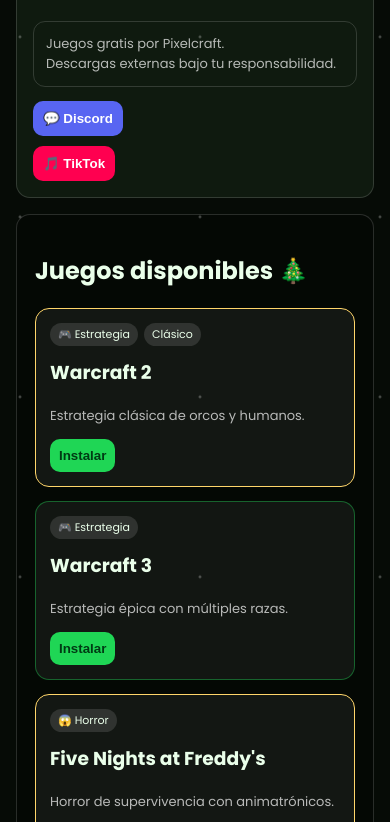
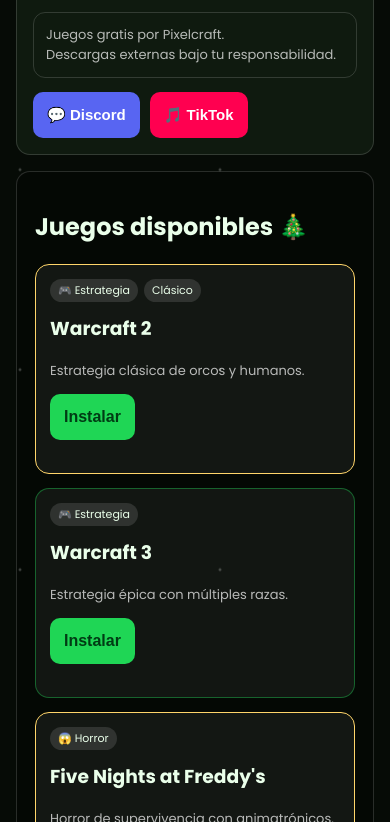
Before and after one commit to Logicraftstudio/Juegos, a plain HTML site: page index.html in a window 390 px wide. Shown: the part 127-949 px from the top of the page. Drawn offline with Linux system fonts and the light colour scheme.

Commit message:
Update index.html

```diff
--- a/index.html
+++ b/index.html
@@ -31,24 +31,24 @@ body{
   font-family:'Poppins',system-ui;
 }
 
-/* ❄ NIEVE LIGERA */
+/* NIEVE OPTIMIZADA */
 .snow{
   position:fixed;
   inset:0;
   pointer-events:none;
   background:radial-gradient(2px 2px at 20px 30px,#fff,transparent);
-  background-size:180px 180px;
-  animation:snow 26s linear infinite;
-  opacity:.4;
+  background-size:200px 200px;
+  animation:snow 30s linear infinite;
+  opacity:.35;
 }
 @keyframes snow{
-  from{background-position:0 -200px}
-  to{background-position:0 600px}
+  from{background-position:0 -300px}
+  to{background-position:0 700px}
 }
 
 .page{
   max-width:1200px;
-  margin:24px auto;
+  margin:20px auto;
   padding:16px;
   display:grid;
   grid-template-columns:280px 1fr;
@@ -88,7 +88,7 @@ body{
   color:var(--muted);
 }
 
-/* BOTONES SOCIALES */
+/* SOCIALES */
 .social{
   margin-top:14px;
   display:flex;
@@ -96,16 +96,15 @@ body{
   gap:10px;
 }
 .social a{text-decoration:none}
+
 .social-btn{
-  padding:10px;
+  padding:12px;
   border-radius:10px;
   border:none;
   font-weight:700;
   color:#fff;
   cursor:pointer;
-  transition:transform .15s;
 }
-.social-btn:hover{transform:translateY(-2px)}
 .discord{background:var(--discord)}
 .tiktok{background:var(--tiktok)}
 
@@ -132,9 +131,8 @@ h2::after{content:" 🎄"}
   background:rgba(255,255,255,.06);
   display:flex;
   flex-direction:column;
-  transition:transform .15s;
+  min-height:210px;
 }
-.game-card:hover{transform:translateY(-4px)}
 
 .featured{border-color:var(--gold)}
 
@@ -152,16 +150,21 @@ h2::after{content:" 🎄"}
 }
 
 .game-card h3{margin:6px 0}
-.game-card p{font-size:13px;color:var(--muted)}
+.game-card p{
+  font-size:13px;
+  color:var(--muted);
+  line-height:1.4;
+}
 
 .install-btn{
   margin-top:auto;
-  padding:9px;
+  padding:12px;
   border-radius:10px;
   background:var(--navidad);
   border:none;
   color:#003b14;
   font-weight:700;
+  font-size:14px;
   cursor:pointer;
 }
 
@@ -181,8 +184,39 @@ footer{
   margin:22px 0;
 }
 
-@media(max-width:900px){
-  .page{grid-template-columns:1fr}
+/* 📱 MOBILE */
+@media (max-width: 768px){
+  .page{
+    grid-template-columns:1fr;
+  }
+
+  .sidebar{
+    order:-1;
+  }
+
+  .brand h1{
+    font-size:22px;
+  }
+
+  .social{
+    flex-direction:row;
+  }
+
+  .social-btn{
+    flex:1;
+    text-align:center;
+    padding:14px;
+    font-size:15px;
+  }
+
+  .game-grid{
+    grid-template-columns:1fr;
+  }
+
+  .install-btn{
+    font-size:16px;
+    padding:14px;
+  }
 }
 </style>
 </head>
@@ -222,42 +256,50 @@ footer{
     <div class="tags"><span class="tag">🎮 Estrategia</span><span class="tag">Clásico</span></div>
     <h3>Warcraft 2</h3>
     <p>Estrategia clásica de orcos y humanos.</p>
-    <a href="https://en.war2.ru/downloads/" target="_blank"><button class="install-btn">Instalar</button></a>
+    <a href="https://en.war2.ru/downloads/" target="_blank">
+      <button class="install-btn">Instalar</button>
+    </a>
   </div>
 
   <div class="game-card">
     <div class="tags"><span class="tag">🎮 Estrategia</span></div>
     <h3>Warcraft 3</h3>
     <p>Estrategia épica con múltiples razas.</p>
-    <a href="#" target="_blank"><button class="install-btn">Instalar</button></a>
+    <a href="#"><button class="install-btn">Instalar</button></a>
   </div>
 
   <div class="game-card featured">
     <div class="tags"><span class="tag">😱 Horror</span></div>
     <h3>Five Nights at Freddy's</h3>
     <p>Horror de supervivencia con animatrónicos.</p>
-    <a href="https://www.mediafire.com/file/g3h91wfwg74ap0z/Five+Nights+at+Freddy's.exe/file" target="_blank"><button class="install-btn">Instalar</button></a>
+    <a href="https://www.mediafire.com/file/g3h91wfwg74ap0z/Five+Nights+at+Freddy's.exe/file" target="_blank">
+      <button class="install-btn">Instalar</button>
+    </a>
   </div>
 
   <div class="game-card">
     <div class="tags"><span class="tag">👨‍👩‍👧‍👦 Simulación</span></div>
     <h3>The Sims 1</h3>
     <p>Simulador de vida.</p>
-    <a href="#" target="_blank"><button class="install-btn">Instalar</button></a>
+    <a href="#"><button class="install-btn">Instalar</button></a>
   </div>
 
   <div class="game-card">
     <div class="tags"><span class="tag">😱 Horror</span></div>
     <h3>The Happyhills Homicide 2</h3>
     <p>Horror slasher con misterios y crímenes.</p>
-    <a href="https://www.mediafire.com/file/jjotdgft1rcv9wa/The_Happyhills_Homicide_2.exe/file" target="_blank"><button class="install-btn">Instalar</button></a>
+    <a href="https://www.mediafire.com/file/jjotdgft1rcv9wa/The_Happyhills_Homicide_2.exe/file" target="_blank">
+      <button class="install-btn">Instalar</button>
+    </a>
   </div>
 
   <div class="game-card">
     <div class="tags"><span class="tag">👨‍👩‍👧‍👦 Simulación</span></div>
     <h3>The Sims 3</h3>
     <p>Simulador de vida completo.</p>
-    <a href="https://www.mediafire.com/file/afcqkr3atvfch1p/Sims3.txt/file" target="_blank"><button class="install-btn">Instalar</button></a>
+    <a href="https://www.mediafire.com/file/afcqkr3atvfch1p/Sims3.txt/file" target="_blank">
+      <button class="install-btn">Instalar</button>
+    </a>
   </div>
 
 </div>
```
